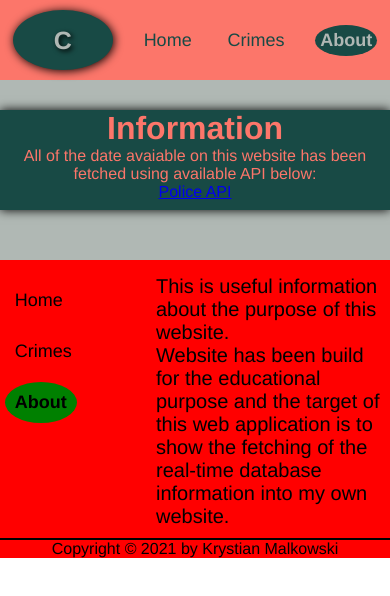
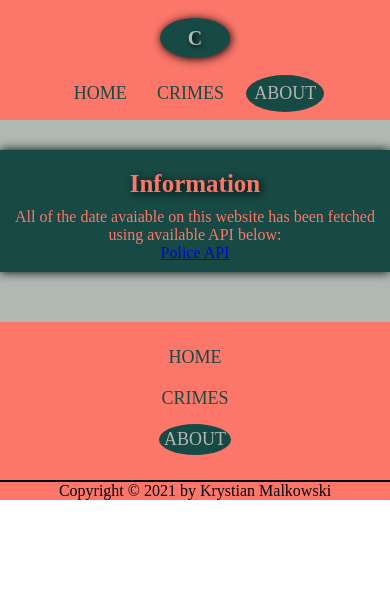
Before and after one commit to Zeafier/Crime-Levels, a Vue app in the folder crime-level/: page /about in a window 390 px wide. Shown: the top 596 px of the page. Built offline with nearby package versions, Linux system fonts and the light colour scheme.

Commit message:
Completing designs
- Completion of the design
- Adding comments to the coding
- Adding README description
- moving vue.config.js to root file

```diff
--- a/crime-level/src/App.vue
+++ b/crime-level/src/App.vue
@@ -10,7 +10,7 @@ import Footer from './components/Footer'
 
 export default {
   name: 'App',
-  components: {
+  components: { //load components
     NavBar,
     Footer
   }
@@ -20,20 +20,19 @@ export default {
 <style lang="scss">
 @import './style/variables.scss';
 
-
-* {
+* { //clean website margins
   margin: 0;
   padding: 0;
 }
-
+// default app settings
 #app {
-  font-family: Avenir, Helvetica, Arial, sans-serif;
+  font-family: 'Times New Roman', Times, serif;
   -webkit-font-smoothing: antialiased;
   -moz-osx-font-smoothing: grayscale;
   text-align: center;
   background-color: $gray;
 }
-
+//container
 .container {
   width: 90%;
   margin: 30px auto;
@@ -44,18 +43,33 @@ export default {
   background-color: $darkgreen;
   color: $lightred;
   box-shadow: 0 0 10px black;
+  //header
+  .header-default {
+    margin: 10px;
+    font-size: 36px;
+    font-weight: 700;
+    word-spacing: 2px;
+    text-shadow: 2px 2px 10px black;
+  }
 }
-
+// wrapper
 .wrapper {
   overflow: hidden;
   width: 100%;
   height: fit-content;
 }
 
+// mobile version
 @media only screen and (max-width: 800px){
+
+  // set container to 100%
   .container{
     width: 100%;
-    padding: 0;
+    padding: 10px 0;
+
+    .header-default {
+      font-size: 25px;
+    }
   }
 }
 
--- a/crime-level/src/components/Footer.vue
+++ b/crime-level/src/components/Footer.vue
@@ -1,11 +1,15 @@
 <template>
+    <!-- footer -->
     <footer>
+        <!-- Display footer -->
         <div class="footer-display">
+            <!-- navigation links -->
             <div class="navigation-links">
                 <router-link class="footer-nav" active-class="active" to="/">Home</router-link>
                 <router-link class="footer-nav" active-class="active" to="/crimes">Crimes</router-link>
                 <router-link class="footer-nav" active-class="active" to="/about">About</router-link>
             </div>
+            <!-- navigation informations -->
             <div class="footer-info">
                 <p>
                     This is useful information about the purpose of this website.
@@ -15,6 +19,7 @@
                 </p>
             </div>
         </div>
+        <!-- copyrights -->
         <p class="copy">
             Copyright &copy; 2021 by Krystian Malkowski
         </p>
@@ -22,69 +27,95 @@
 </template>
 
 <style scoped lang="scss">
+@import '../style/variables.scss';
+    //footer
     footer {
+        margin-top: 10px;
+        width: 100%;
         padding-top: 15px;
         margin-top: 30px;
-        background-color: red;
-
+        background-color: $lightred;
+        // footer display
         .footer-display {
             display: flex;
             flex-direction: row;
             flex-wrap: wrap;
-
+            //footer information
             .footer-info {
                 width: 60%;
-
+                // paragraph
                 p {
                     text-align: left;
-                    color: black;
+                    color: $darkgreen;
                     font-size: 20px;
+                    font-weight: 600;
+                    margin-right: 10px;
                 }
             }
-
+            //navigation display
             .navigation-links {
                 width: 40%;
                 display: flex;
                 flex-direction: column;
                 flex-wrap: wrap;
-
+                // links navigation
                 .footer-nav {
                     text-decoration: none;
-                    color: black;
+                    text-transform: uppercase;
+                    color: $darkgreen;
                     width: fit-content;
-                    font-size: 18px;
+                    font-size: 20px;
                     padding: 10px;
                     margin: 5px 3%;
                     transition: 0.7s;
                     border-radius: 50%;
-
+                    // hover
                     &:hover {
-                    background-color: green;
+                        background-color: $darkgreen;
+                        color: $gray;
                     }
-
+                    //active class
                     &.active {
-                    background: green;
-                    font-weight: 700;
+                        background-color: $darkgreen;
+                        color: $gray;
+                        font-weight: 700;
                     }
                 }
             }
         }
-
+        //copyrights
         .copy {
             display: block;
             border-top: 2px solid black;
-            margin-top: 10px;
+            margin-top: 20px;
         }
 
     }
 
+    // mobile version
     @media only screen and (max-width: 800px) {
         footer {
             margin-top: 20px;
 
-            .footer-nav {
-                font-size: 16px;
-                padding: 5px;
+            .footer-display {
+                .footer-info {
+                    display: none;
+                }
+
+                .navigation-links {
+                    width: 100%;
+                    justify-content: center;
+                    align-items: center;
+
+                    .footer-nav {
+                        font-size: 18px;
+                        padding: 5px;
+
+                        &.active {
+                            font-weight: 500;
+                        }
+                    }
+                }
             }
         }
     }
--- a/crime-level/src/components/NavBar.vue
+++ b/crime-level/src/components/NavBar.vue
@@ -1,9 +1,12 @@
 <template>
   <header>
     <div class="logo" @click="loadHome"><p>C</p></div>
+    <!-- Navigation links -->
+    <nav>
       <router-link class="nav" active-class="active" to="/">Home</router-link>
       <router-link class="nav" active-class="active" to="/crimes">Crimes</router-link>
       <router-link class="nav" active-class="active" to="/about">About</router-link>
+    </nav>
   </header>
 </template>
 
@@ -11,6 +14,7 @@
 export default {
   name: 'NavBar',
   methods: {
+    //Load home page when logo clicked
     loadHome() {
       this.$router.push('/');
     }
@@ -22,6 +26,7 @@ export default {
 <style scoped lang="scss">
 @import '../style/variables.scss';
 
+//header
 header {
   position: relative;
   width: 100%;
@@ -54,9 +59,17 @@ header {
   }
 
   //nav bar
+  nav {
+    display: flex;
+    flex-direction: row;
+    justify-content: space-around;
+    align-items: center;
+    width: 70%;
+    //navigation links
     .nav {
       text-decoration: none;
       color: black;
+      text-transform: uppercase;
       font-size: 25px;
       padding: 15px;
       margin-left: 30px;
@@ -64,12 +77,12 @@ header {
       border-radius: 50%;
       color: $darkgreen;
       font-weight: 400;
-
+      //hover
       &:hover {
         background-color: $darkgreen;
         color: $gray;
       }
-
+      //active class
       &.active {
         background: $darkgreen;
         color: $gray;
@@ -77,15 +90,36 @@ header {
       }
     }
   }
-
+}
+// mobile version
 @media only screen and (max-width: 800px){
+  //header
   header {
-    height: 80px;
+    height: 120px;
+    flex-direction: column;
+    //logo
+    .logo {
+      margin-top: 10px;
+      width: 70px;
+      height: 40px;
+      //paragraph
+      p{
+        font-size: 20px;
+      }
+    }
+    //navigation
+    nav{
+      widows: 100%;
 
       .nav {
         font-size: 18px;
-      padding: 5px;
-      margin-left: 0
+        padding: 8px;
+        margin-left: 0;
+
+        &.active {
+          font-weight: 500;
+        }
+      }
     }
   }
 }
--- a/crime-level/src/components/NewsBox.vue
+++ b/crime-level/src/components/NewsBox.vue
@@ -25,7 +25,8 @@ export default {
         date: {
             handler: async function (date) {
                 try {
-                    const res = await axios.get(`https://data.police.uk/api/crimes-at-location?date=${date}&lat=${this.lat}&lng=${this.lng}`);
+                    const headers = { "Content-Type": "application/json" };
+                    const res = await axios.get(`https://data.police.uk/api/crimes-at-location?date=${date}&lat=${this.lat}&lng=${this.lng}`, headers);
                     this.crimes = res.data;
                     if(res.data == ""){
                         this.crimes.push({id: 1, category: "No crimes detected"});
--- a/crime-level/src/views/About.vue
+++ b/crime-level/src/views/About.vue
@@ -1,8 +1,8 @@
 <template>
     <div class="wrapper">
         <div class="container">
-            <h1>Information</h1>
-            <p>All of the date avaiable on this website has been fetched using available API below:</p>
+            <h1 class="header-default">Information</h1>
+            <p class="information">All of the date avaiable on this website has been fetched using available API below:</p>
             <a href="https://data.police.uk/docs/">Police API</a>
         </div>
     </div>
```
Also changed, not shown: crime-level/src/components/Chart.vue (+34 -27 lines), crime-level/src/views/Crimes.vue (+48 -18 lines), crime-level/src/views/Home.vue (+88 -20 lines), crime-level/vue.config.js (renamed from crime-level/src/vue.config.js), 1 other file (tests, documents, lock files or other folders). Lines whose indentation alone changed are shown as unchanged.
